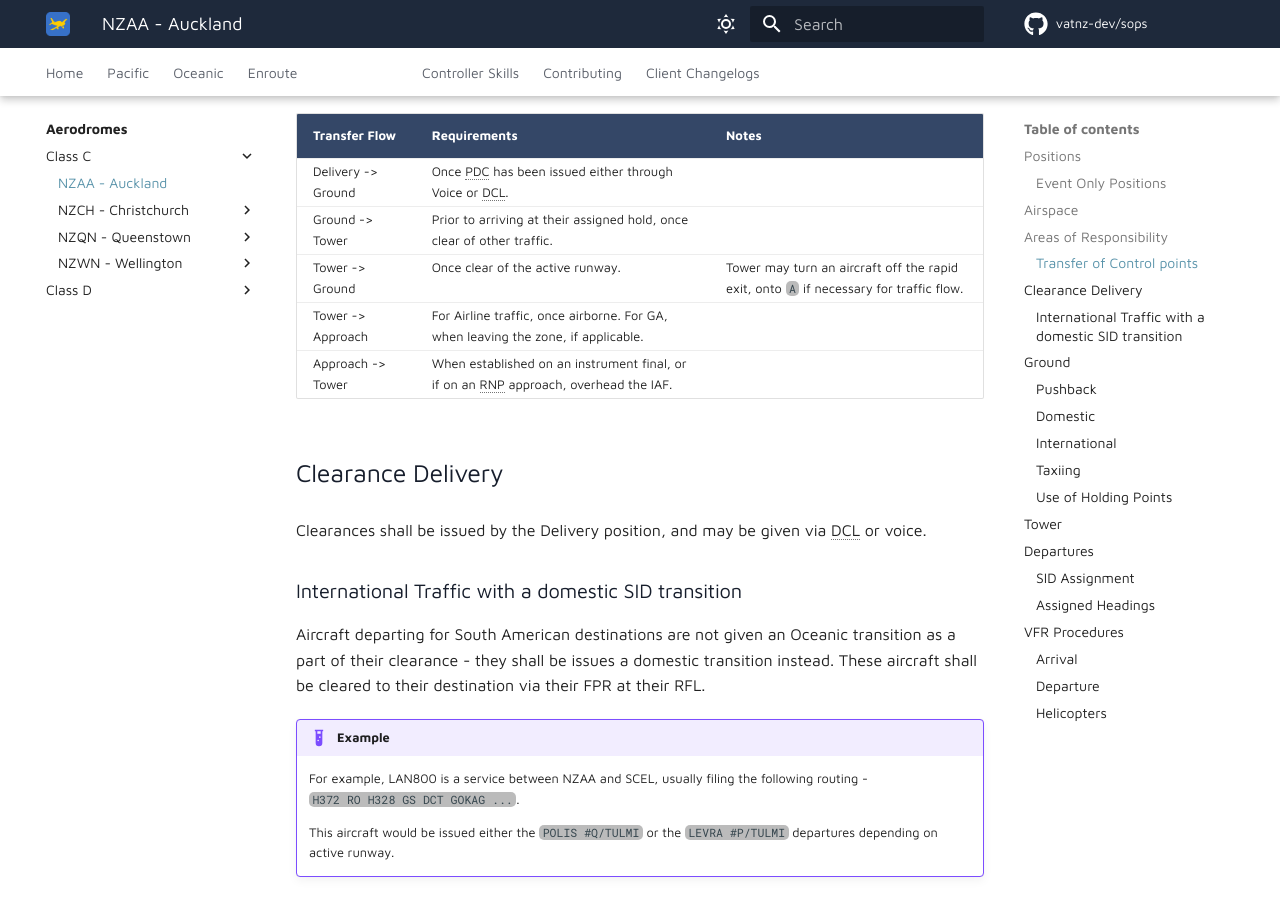
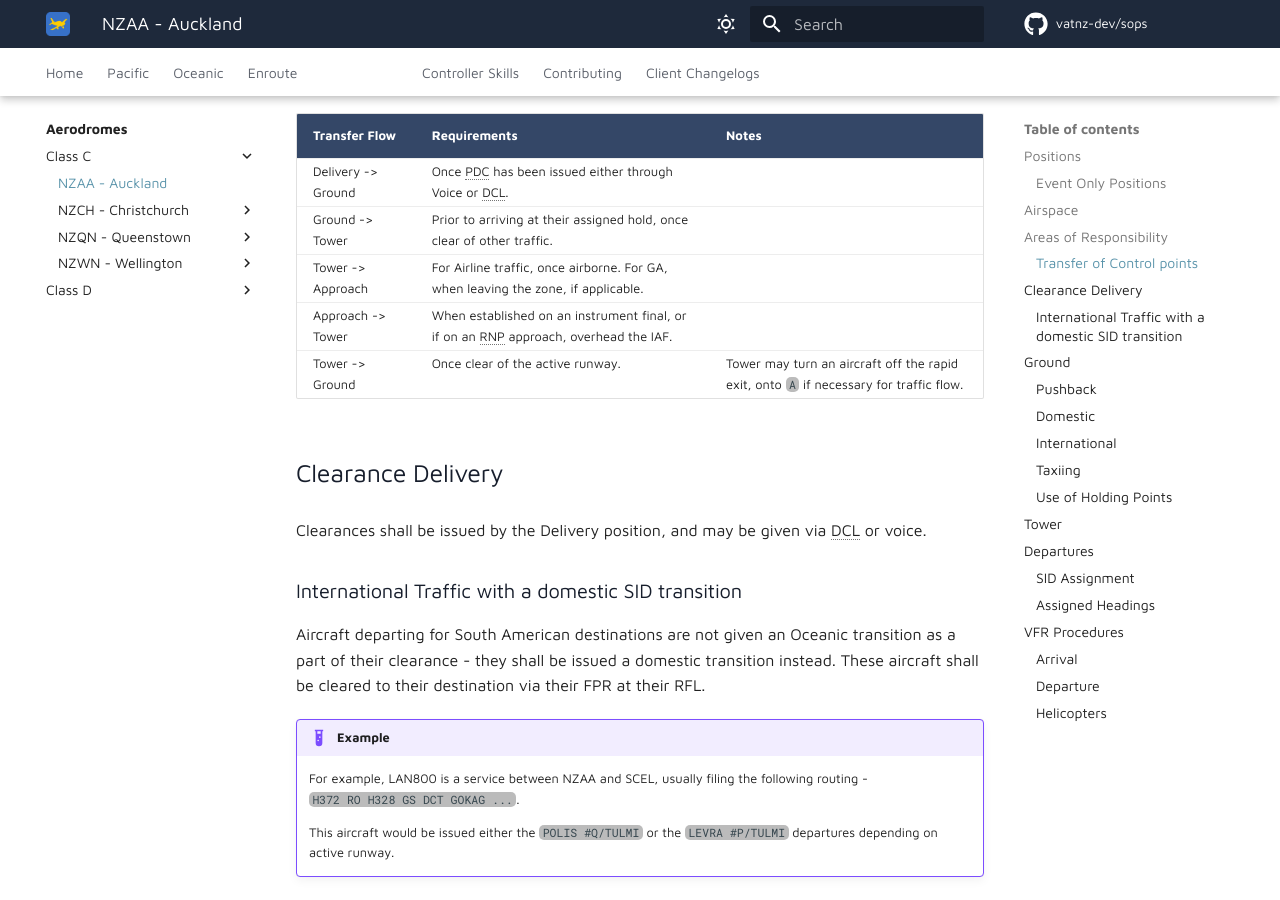
Before and after one commit to vatnz-dev/sops, an MkDocs documentation site: the page built from docs/aerodromes/Class-C/nzaa.md, in a window 1280 px wide and 900 px high, scrolled down 2087 px. Built offline with MkDocs 1.6.1 and Material for MkDocs 9.7.7, drawn with Linux system fonts in a browser that asks for light colours; comment, search, counter and statistics services are not loaded; some of the changed text lies outside the part shown.

Commit message:
Tweaks to NZAA content

```diff
--- a/docs/aerodromes/Class-C/nzaa.md
+++ b/docs/aerodromes/Class-C/nzaa.md
@@ -49,9 +49,9 @@ The areas of responsibility are as depicted below. The Transfer of Control Point
 | ------------------ | ------------------------------------------------------------------------------------ | -------------------------------------------------------------------------------------- |
 | Delivery -> Ground | Once PDC has been issued either through Voice or DCL.                                |                                                                                        |
 | Ground -> Tower    | Prior to arriving at their assigned hold, once clear of other traffic.               |                                                                                        |
-| Tower -> Ground    | Once clear of the active runway.                                                     | Tower may turn an aircraft off the rapid exit, onto `A` if necessary for traffic flow. |
 | Tower -> Approach  | For Airline traffic, once airborne. For GA, when leaving the zone, if applicable.    |                                                                                        |
 | Approach -> Tower  | When established on an instrument final, or if on an RNP approach, overhead the IAF. |                                                                                        |
+| Tower -> Ground    | Once clear of the active runway.                                                     | Tower may turn an aircraft off the rapid exit, onto `A` if necessary for traffic flow. |
 
 ## Clearance Delivery
 
@@ -59,7 +59,7 @@ Clearances shall be issued by the Delivery position, and may be given via DCL or
 
 ### International Traffic with a domestic SID transition
 
-Aircraft departing for South American destinations are not given an Oceanic transition as a part of their clearance - they shall be issues a domestic transition instead. These aircraft shall be cleared to their destination via their FPR at their RFL.
+Aircraft departing for South American destinations are not given an Oceanic transition as a part of their clearance - they shall be issued a domestic transition instead. These aircraft shall be cleared to their destination via their FPR at their RFL.
 
 !!! example
     For example, LAN800 is a service between NZAA and SCEL, usually filing the following routing -
```
Also changed, not shown: other parts of docs/aerodromes/Class-C/nzaa.md (+3 -3 lines).
